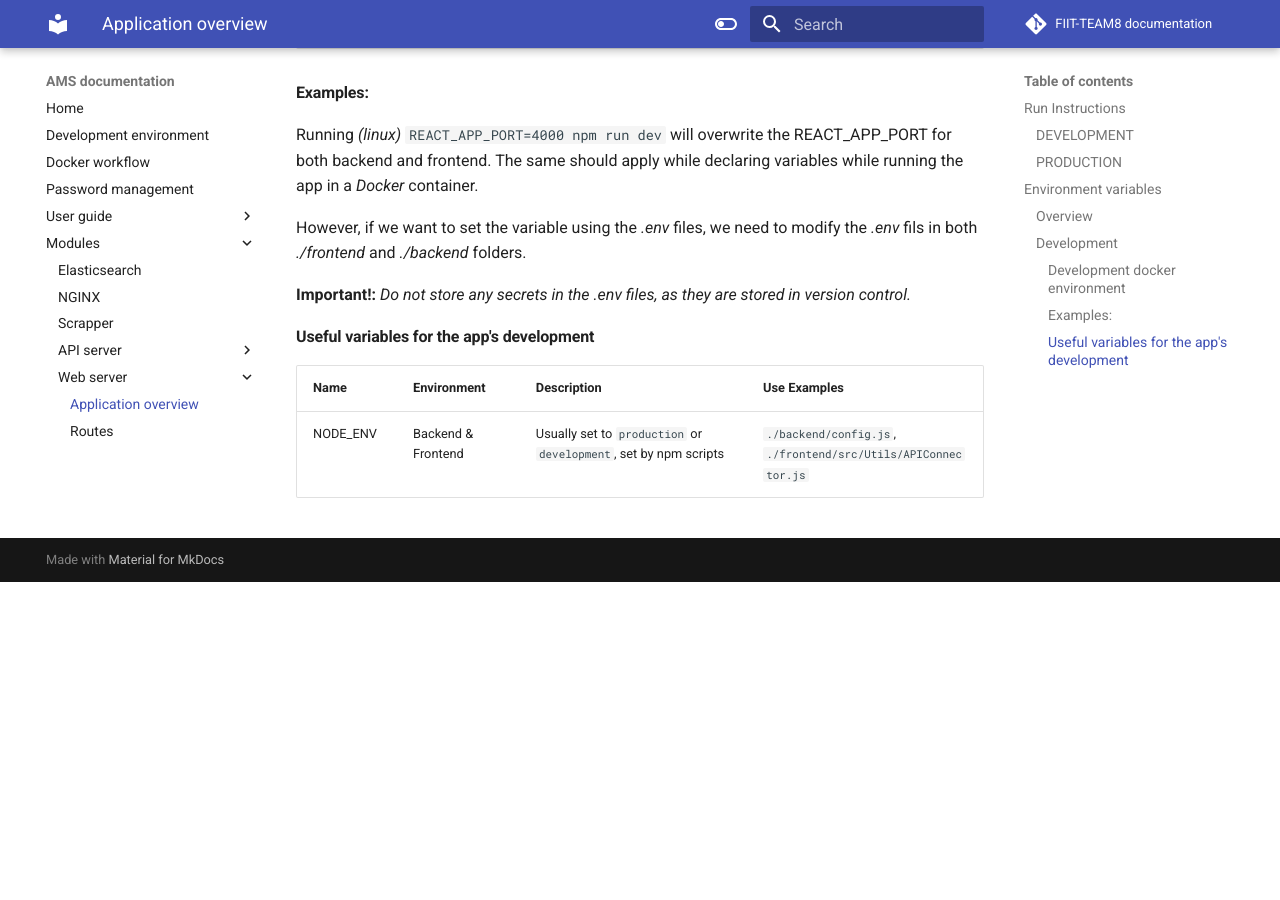
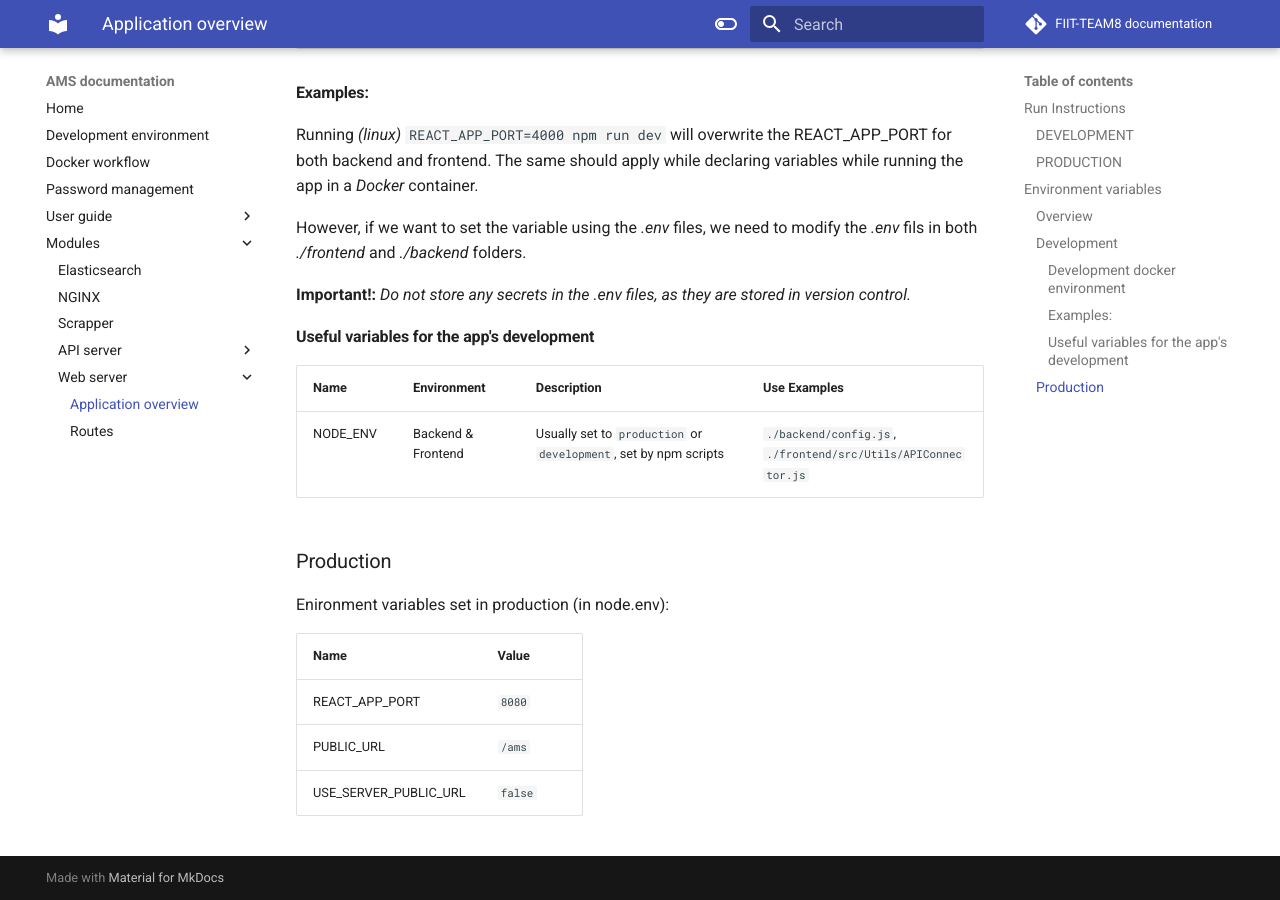
Before and after one commit to FIIT-TEAM8/team_documentation, an MkDocs documentation site: the page built from docs/modules/Web server/application_overview.md, in a window 1280 px wide and 900 px high, scrolled down 2378 px. Built offline with MkDocs 1.6.1 and Material for MkDocs 9.7.7, drawn with Linux system fonts in a browser that asks for light colours; comment, search, counter and statistics services are not loaded; before the commit the page ends 2960 px from its top, so only the background shows below that.

Commit message:
Update application_overview.md

```diff
--- a/docs/modules/Web server/application_overview.md
+++ b/docs/modules/Web server/application_overview.md
@@ -79,3 +79,13 @@ However, if we want to set the variable using the _.env_ files, we need to modif
 | Name | Environment | Description | Use Examples |
 | ---- | ----------- | ----------- | ------------ |
 | NODE_ENV | Backend & Frontend | Usually set to `production` or `development`, set by npm scripts | `./backend/config.js`, `./frontend/src/Utils/APIConnector.js` |
+
+### Production
+
+Enironment variables set in production (in node.env):
+
+| Name | Value |
+| ---- | ----- |
+| REACT_APP_PORT | `8080` |
+| PUBLIC_URL | `/ams` |
+| USE_SERVER_PUBLIC_URL | `false` |
```
